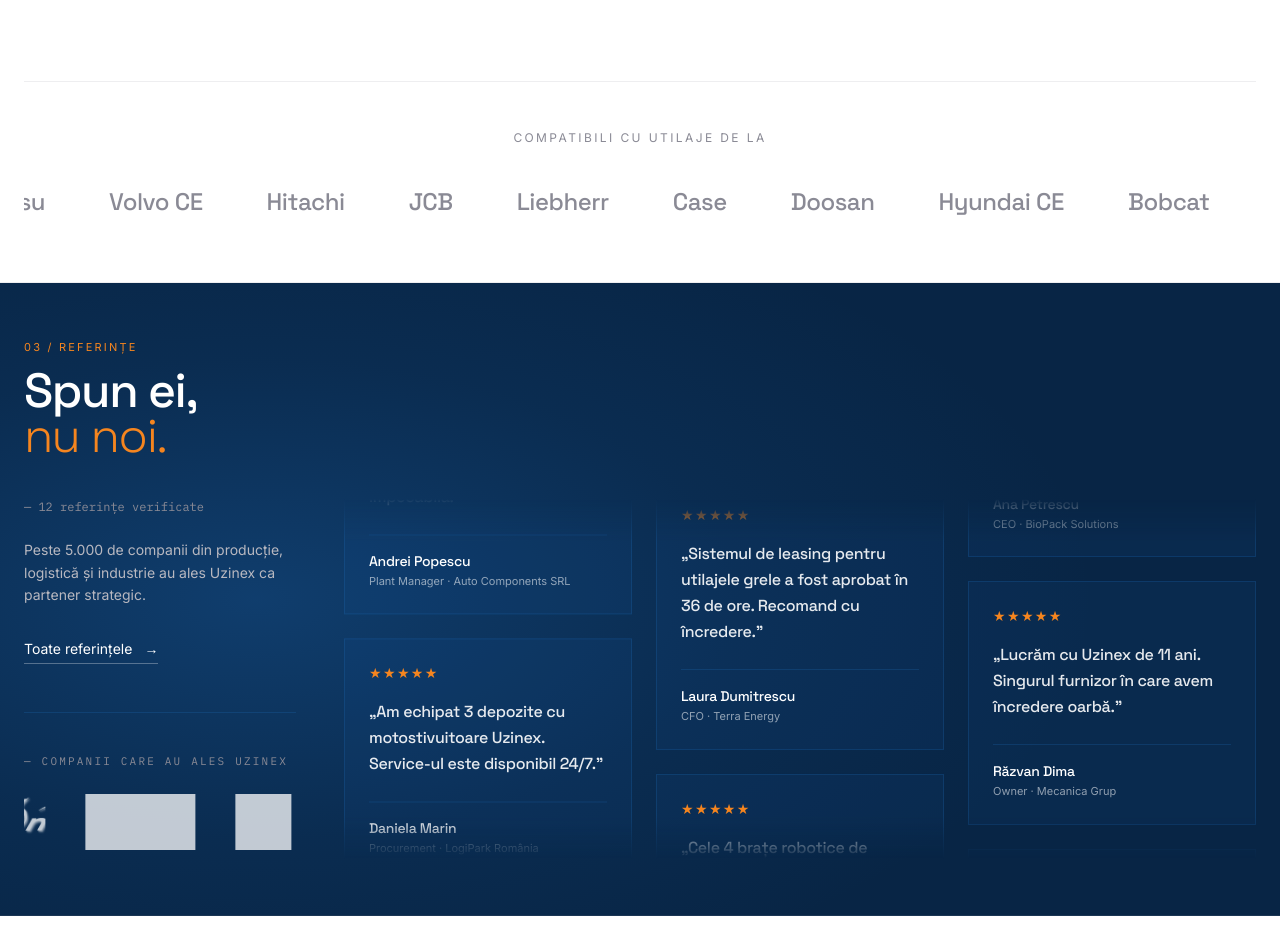
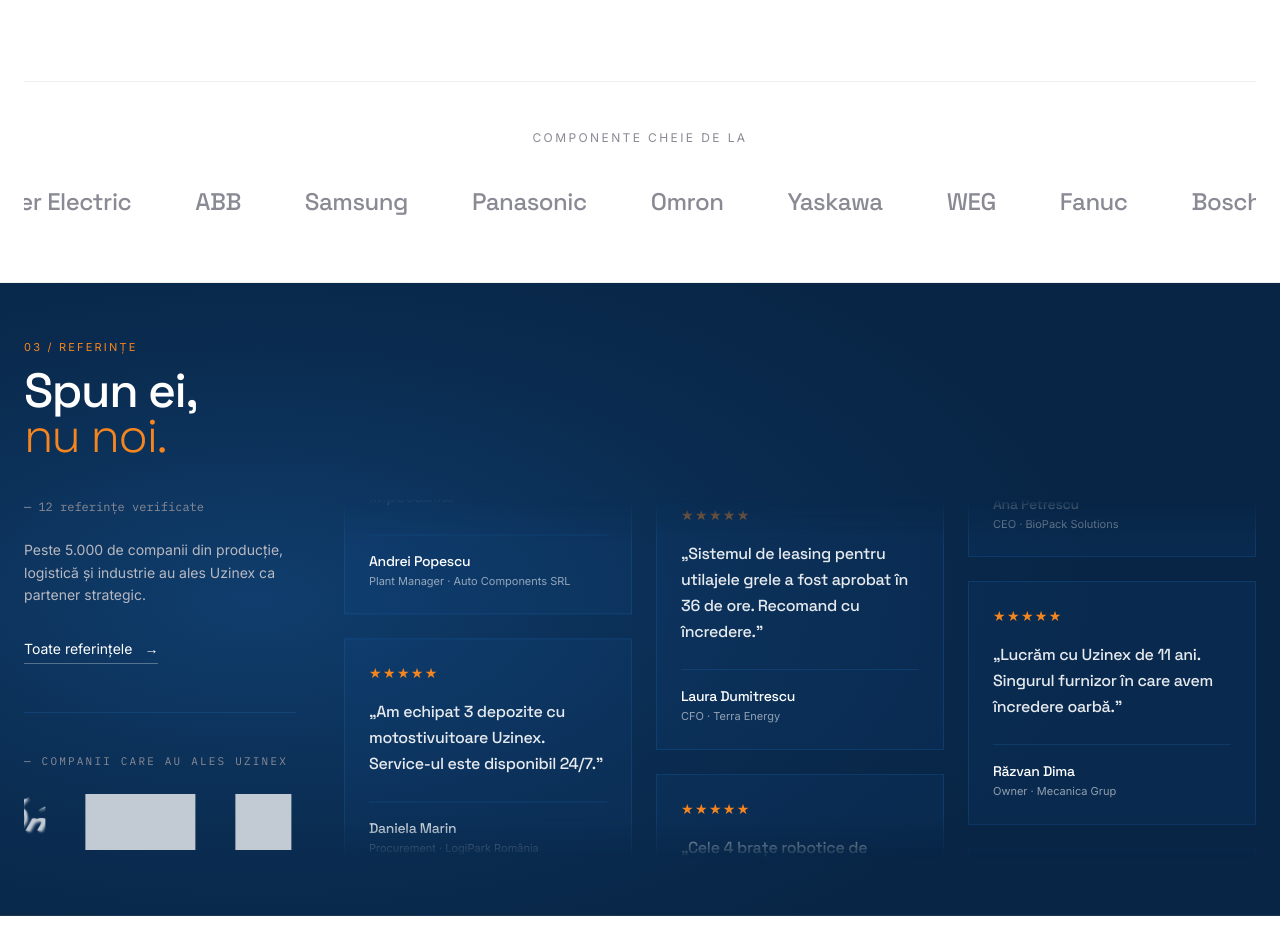
Before and after one commit to sorinbaciu-uzx/uzinex-next, a Next.js app: page / in a window 1280 px wide. Shown: the part 2029-2956 px from the top of the page. Built offline with nearby package versions, Linux system fonts and the light colour scheme.

Commit message:
Certifications: 'Componente cheie de la' + industrial brands (Siemens, Mitsubishi, ABB, Schneider, etc)

```diff
--- a/components/Certifications.tsx
+++ b/components/Certifications.tsx
@@ -3,7 +3,25 @@
 import { motion } from "motion/react";
 
 const CERTS = ["ISO 9001", "ISO 14001", "CE Mark", "EN 1090", "Hardox® Wearparts", "SSAB Partner", "EBRD", "PNRR"];
-const BRANDS = ["Caterpillar", "Komatsu", "Volvo CE", "Hitachi", "JCB", "Liebherr", "Case", "Doosan", "Hyundai CE", "Bobcat"];
+const BRANDS = [
+  "Siemens",
+  "Mitsubishi Electric",
+  "Schneider Electric",
+  "ABB",
+  "Samsung",
+  "Panasonic",
+  "Omron",
+  "Yaskawa",
+  "WEG",
+  "Fanuc",
+  "Bosch Rexroth",
+  "Festo",
+  "SMC",
+  "Rockwell Automation",
+  "Allen-Bradley",
+  "Danfoss",
+  "SEW-Eurodrive",
+];
 
 export function Certifications() {
   return (
@@ -33,7 +51,7 @@
 
         <div className="mt-20 pt-12 border-t hairline">
           <div className="text-center text-xs uppercase tracking-[0.2em] text-ink-400 mb-10">
-            Compatibili cu utilaje de la
+            Componente cheie de la
           </div>
           <div className="overflow-hidden">
             <motion.div
```
